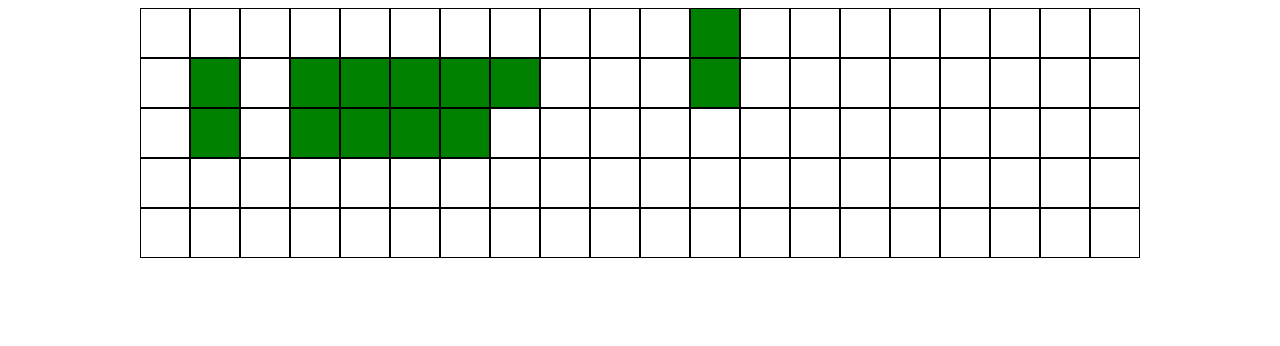
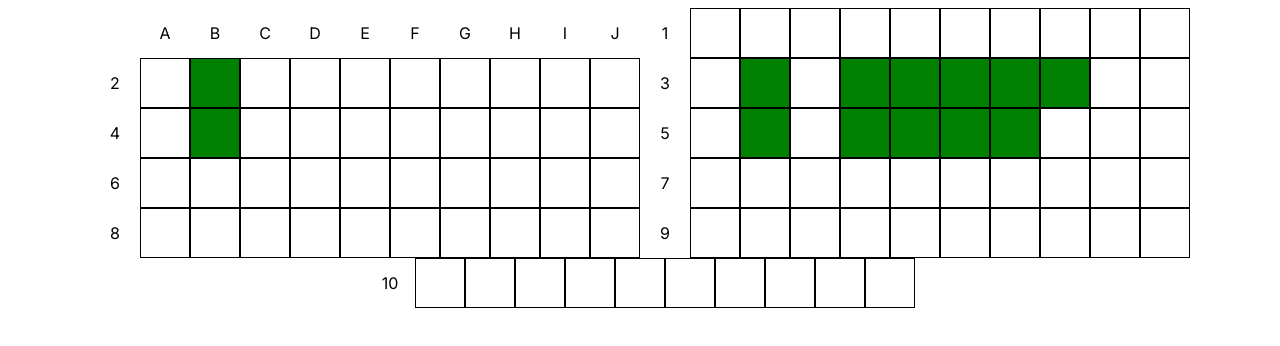
Before and after one commit to MarcoMaz/battleships, a Next.js app: page / in a window 1280 px wide. Shown: the top 346 px of the page. Built offline with nearby package versions, Linux system fonts and the light colour scheme.

Commit message:
feat( Grid ): add labels

```diff
--- a/src/app/components/Grid.module.css
+++ b/src/app/components/Grid.module.css
@@ -1,6 +1,25 @@
 .container {
   display: flex;
   flex-wrap: wrap;
+  justify-content: center;
+}
+
+.column-labels {
+  display: flex;
+}
+
+.empty-cell,
+.column-label,
+.row-label {
+  border: 1px solid transparent;
+  height: 3rem;
+  width: 3rem;
+}
+
+.column-label,
+.row-label {
+  align-items: center;
+  display: flex;
   justify-content: center;
 }
 
--- a/src/app/components/Grid.tsx
+++ b/src/app/components/Grid.tsx
@@ -34,10 +34,22 @@ const Grid: FunctionComponent<GridComponentProps> = ({ grid, setGrid }) => {
     setGrid(newGrid);
   }, [setGrid]);
 
+  const getColumnLabel = (index: number) => String.fromCharCode(65 + index);
+
   return (
     <div className={styles.container}>
+      <div className={styles['column-labels']}>
+        <div className={styles['empty-cell']}></div>
+        {Array.from({ length: GRID_SIZE }, (_, colIndex) => (
+          <div key={colIndex} className={styles['column-label']}>
+            {getColumnLabel(colIndex)}
+          </div>
+        ))}
+      </div>
+
       {grid.map((row, rowIndex) => (
         <div key={rowIndex} className={styles.row}>
+          <div className={styles['row-label']}>{rowIndex + 1}</div>
           {row.map((cell, colIndex) => (
             <div
               key={colIndex}
```
